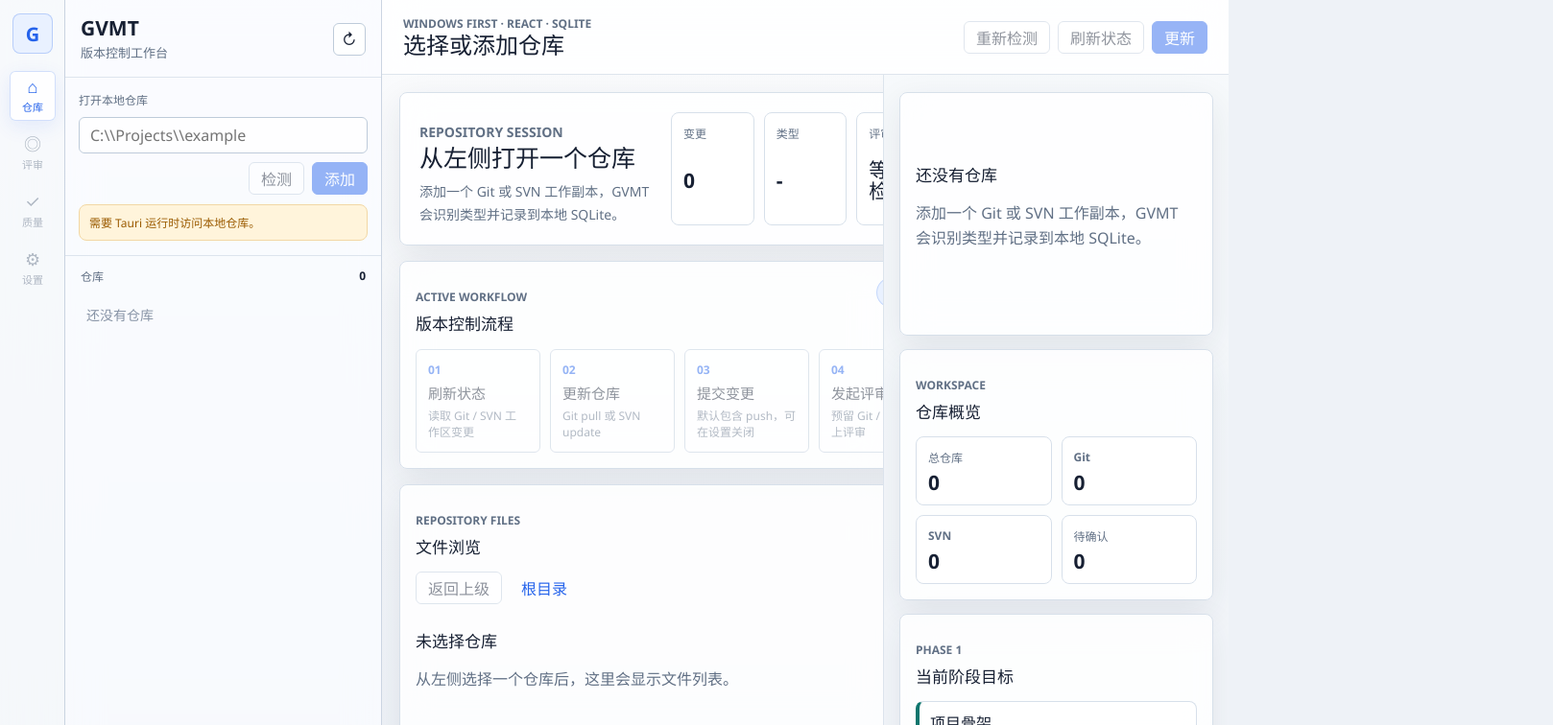
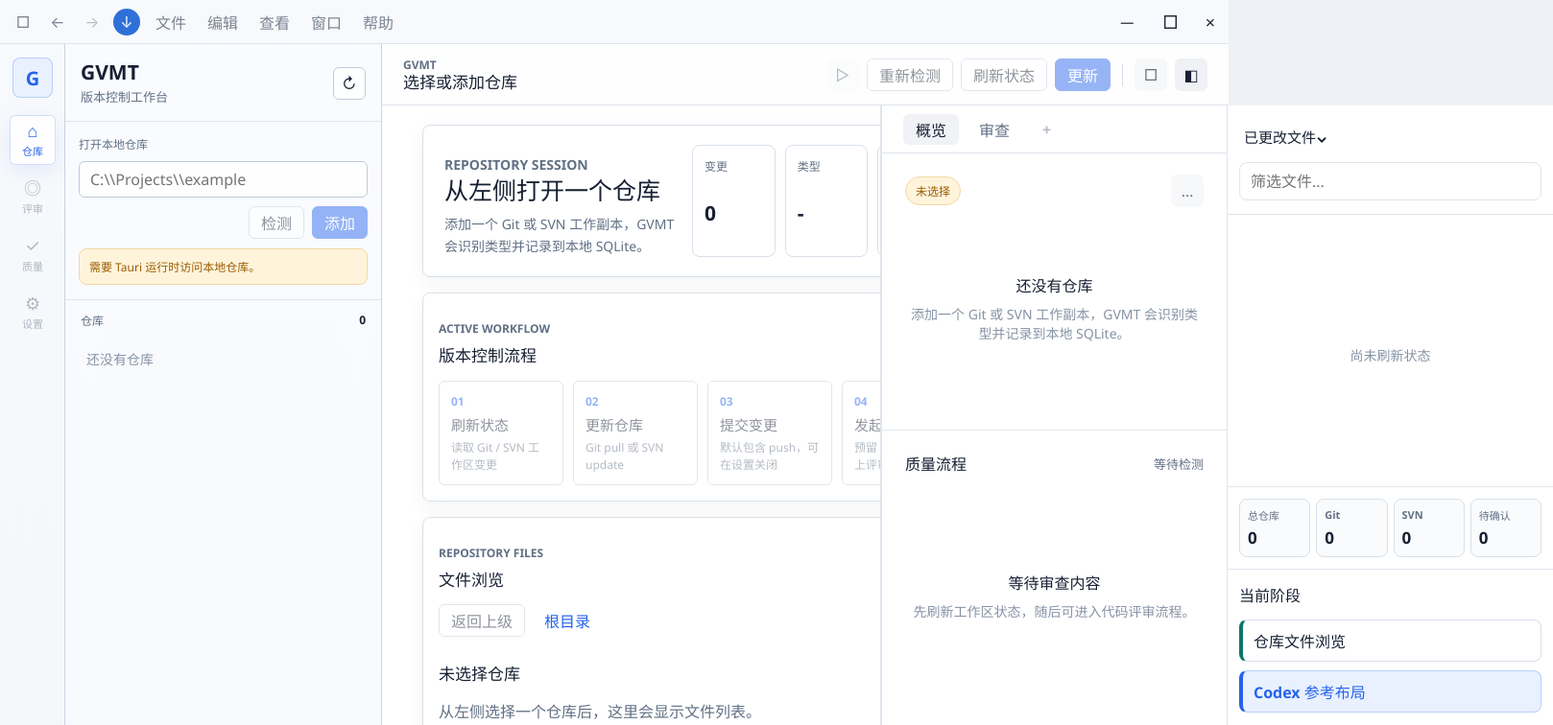
Before and after one commit to FlowerDrunk/GVMT, a React (Vite) app: page / in a window 1280 px wide. Shown: the top 756 px of the page at 96% size, 1618 px wide, since content can reach past the window. Built offline with nearby package versions, Linux system fonts and the light colour scheme.

Commit message:
调整为 Codex 参考布局

```diff
--- a/src/App.tsx
+++ b/src/App.tsx
@@ -266,9 +266,39 @@
       : "有待处理变更"
     : "等待检测";
   const breadcrumbs = fileBreadcrumbs(repositoryFiles?.path ?? "");
+  const changedFiles = repositoryStatus?.changes ?? [];
 
   return (
     <main className="app-shell">
+      <header className="window-menu" aria-label="应用菜单">
+        <div className="window-menu-left">
+          <button className="titlebar-button" type="button" title="侧边栏">
+            □
+          </button>
+          <button className="titlebar-button" type="button" title="后退">
+            ←
+          </button>
+          <button className="titlebar-button" type="button" title="前进" disabled>
+            →
+          </button>
+          <button className="titlebar-button accent" type="button" title="更新">
+            ↓
+          </button>
+          <nav className="menu-links" aria-label="窗口菜单">
+            <button type="button">文件</button>
+            <button type="button">编辑</button>
+            <button type="button">查看</button>
+            <button type="button">窗口</button>
+            <button type="button">帮助</button>
+          </nav>
+        </div>
+        <div className="window-menu-right" aria-hidden="true">
+          <span>－</span>
+          <span>□</span>
+          <span>×</span>
+        </div>
+      </header>
+
       <aside className="activity-rail" aria-label="主导航">
         <div className="rail-logo">G</div>
         <nav className="rail-nav">
@@ -365,10 +395,13 @@
       <section className="workspace">
         <header className="command-bar">
           <div className="command-title">
-            <p className="eyebrow">Windows first · React · SQLite</p>
+            <p className="eyebrow">GVMT</p>
             <h2>{selectedRepository?.name ?? "选择或添加仓库"}</h2>
           </div>
           <div className="command-actions">
+            <button className="icon-button ghost-icon" type="button" title="运行检测" disabled={!selectedRepository || isLoading}>
+              ▷
+            </button>
             <button
               className="secondary-button"
               type="button"
@@ -392,6 +425,13 @@
               onClick={handleUpdateRepository}
             >
               更新
+            </button>
+            <span className="toolbar-divider" />
+            <button className="icon-button ghost-icon" type="button" title="打开文件浏览">
+              □
+            </button>
+            <button className="icon-button ghost-icon active" type="button" title="显示侧栏">
+              ◧
             </button>
           </div>
         </header>
@@ -664,25 +704,30 @@
           </section>
 
           <aside className="context-pane">
-            <section className="panel detail-panel">
+            <div className="context-tabs" role="tablist" aria-label="仓库上下文">
+              <button className="active" type="button">
+                概览
+              </button>
+              <button type="button">审查</button>
+              <button type="button" disabled>
+                +
+              </button>
+            </div>
+
+            <section className="context-section repository-summary">
+              <div className="summary-topline">
+                <span className={`status-pill ${selectedRepository ? statusTone(selectedRepository.vcsType) : "warning"}`}>
+                  {selectedRepository ? vcsLabels[selectedRepository.vcsType] : "未选择"}
+                </span>
+                <button className="icon-button ghost-icon" type="button" title="更多">
+                  …
+                </button>
+              </div>
               {selectedRepository ? (
-                <>
-                  <div className="repo-header">
-                    <div>
-                      <p className="eyebrow">{vcsLabels[selectedRepository.vcsType]}</p>
+                <div className="summary-copy">
                   <h3>{selectedRepository.name}</h3>
-                    </div>
-                    <span className={`status-pill ${statusTone(selectedRepository.vcsType)}`}>已记录</span>
-                  </div>
-                  <div className={`detection-card ${statusTone(selectedRepository.vcsType)}`}>
-                    <strong>{vcsDescriptions[selectedRepository.vcsType]}</strong>
-                    <span>
-                      {selectedRepository.vcsType === "unknown"
-                        ? "如果这是 SVN 工作副本，请确认目录中存在 .svn 元数据，或点击重新检测。"
-                        : "仓库元数据已写入本地数据库，可继续查看状态和后续操作。"}
-                    </span>
-                  </div>
-                  <dl className="metadata">
+                  <p>{vcsDescriptions[selectedRepository.vcsType]}</p>
+                  <dl className="metadata compact">
                     <div>
                       <dt>路径</dt>
                       <dd>{selectedRepository.path}</dd>
@@ -696,23 +741,51 @@
                       <dd>{selectedRepository.branchOrRevision ?? "未检测到"}</dd>
                     </div>
                   </dl>
-                </>
+                </div>
               ) : (
-                <div className="empty-state">
+                <div className="review-empty">
                   <h3>{emptyStateCopy.title}</h3>
                   <p>{emptyStateCopy.body}</p>
                 </div>
               )}
             </section>
 
-            <section className="panel stats-panel">
-              <div className="panel-title-row">
-                <div>
-                  <p className="eyebrow">Workspace</p>
-                  <h3>仓库概览</h3>
+            <section className="context-section review-stage">
+              <div className="review-title-row">
+                <h3>质量流程</h3>
+                <span>{currentReviewState}</span>
               </div>
+              <div className="review-empty">
+                <h3>{repositoryStatus?.clean ? "无未暂存更改" : "等待审查内容"}</h3>
+                <p>{repositoryStatus ? "代码更改和评审事项会在此处集中展示。" : "先刷新工作区状态，随后可进入代码评审流程。"}</p>
               </div>
-              <div className="stats-grid" aria-label="仓库统计">
+            </section>
+          </aside>
+
+          <aside className="changes-pane">
+            <header className="changes-header">
+              <button className="changes-title" type="button">
+                已更改文件⌄
+              </button>
+              <input placeholder="筛选文件..." aria-label="筛选文件" />
+            </header>
+            {changedFiles.length > 0 ? (
+              <div className="changed-file-list">
+                {changedFiles.slice(0, 80).map((change) => (
+                  <button className="changed-file-row" type="button" key={`${change.vcsType}-${change.status}-${change.path}`}>
+                    <span className={`change-badge ${change.status}`}>{changeLabels[change.status]}</span>
+                    <strong>{change.path}</strong>
+                    <small>{vcsLabels[change.vcsType]}</small>
+                  </button>
+                ))}
+              </div>
+            ) : (
+              <div className="changes-empty">
+                <p>{repositoryStatus ? "没有匹配的文件" : "尚未刷新状态"}</p>
+              </div>
+            )}
+
+            <section className="changes-stats">
               <div>
                 <span>总仓库</span>
                 <strong>{repositoryStats.total}</strong>
@@ -729,25 +802,17 @@
                 <span>待确认</span>
                 <strong>{repositoryStats.unknown}</strong>
               </div>
-              </div>
             </section>
 
-            <section className="panel roadmap-panel">
-              <div className="panel-title-row">
-                <div>
-                  <p className="eyebrow">Phase 1</p>
-                  <h3>当前阶段目标</h3>
-                </div>
-              </div>
-              <div className="task-list">
-                <span data-state="done">项目骨架</span>
-                <span data-state="done">SQLite 仓库记录</span>
-                <span data-state="done">Git / SVN 检测</span>
-                <span data-state="done">仓库更新操作</span>
-                <span data-state="active">Codex 风格工作台布局</span>
+            <section className="changes-roadmap">
+              <h3>当前阶段</h3>
+              <div className="task-list compact">
+                <span data-state="done">仓库文件浏览</span>
+                <span data-state="active">Codex 参考布局</span>
               </div>
             </section>
           </aside>
+
         </div>
 
         <footer className="statusbar">
--- a/src/styles.css
+++ b/src/styles.css
@@ -34,7 +34,7 @@
 
 body {
   margin: 0;
-  min-width: 1080px;
+  min-width: 1280px;
   height: 100vh;
   overflow: hidden;
   background:
@@ -104,12 +104,72 @@
 
 .app-shell {
   display: grid;
+  grid-template-rows: 46px minmax(0, 1fr);
   grid-template-columns: 68px 330px minmax(0, 1fr);
   height: 100vh;
   min-height: 0;
 }
 
+.window-menu {
+  grid-column: 1 / -1;
+  display: flex;
+  align-items: center;
+  justify-content: space-between;
+  border-bottom: 1px solid rgba(215, 224, 234, 0.78);
+  background: rgba(247, 249, 252, 0.92);
+  color: #7a828f;
+  padding: 0 14px 0 10px;
+}
+
+.window-menu-left,
+.window-menu-right,
+.menu-links {
+  display: flex;
+  align-items: center;
+}
+
+.window-menu-left {
+  gap: 8px;
+}
+
+.window-menu-right {
+  gap: 28px;
+  color: #222936;
+  font-size: 18px;
+}
+
+.titlebar-button {
+  display: grid;
+  place-items: center;
+  width: 28px;
+  min-height: 28px;
+  border-color: transparent;
+  border-radius: 999px;
+  background: transparent;
+  color: #7a828f;
+  padding: 0;
+}
+
+.titlebar-button.accent {
+  background: #2f6fd8;
+  color: #ffffff;
+}
+
+.menu-links {
+  gap: 22px;
+  margin-left: 8px;
+}
+
+.menu-links button {
+  min-height: 30px;
+  border: 0;
+  background: transparent;
+  color: #7b8491;
+  padding: 0;
+}
+
 .activity-rail {
+  grid-row: 2;
   display: grid;
   grid-template-rows: auto 1fr auto;
   justify-items: center;
@@ -177,6 +237,7 @@
 }
 
 .explorer-pane {
+  grid-row: 2;
   display: grid;
   grid-template-rows: auto auto minmax(0, 1fr);
   min-height: 0;
@@ -380,6 +441,7 @@
 }
 
 .workspace {
+  grid-row: 2;
   display: grid;
   grid-template-rows: auto minmax(0, 1fr) auto;
   min-width: 0;
@@ -391,16 +453,16 @@
   align-items: center;
   justify-content: space-between;
   gap: 18px;
-  min-height: 78px;
+  min-height: 64px;
   border-bottom: 1px solid rgba(215, 224, 234, 0.82);
   background: rgba(255, 255, 255, 0.78);
-  padding: 16px 22px;
+  padding: 10px 22px;
   backdrop-filter: blur(18px);
 }
 
 .command-title h2 {
   color: var(--text);
-  font-size: 24px;
+  font-size: 17px;
   font-weight: 750;
   line-height: 1.18;
 }
@@ -410,16 +472,35 @@
   justify-content: flex-end;
 }
 
+.toolbar-divider {
+  width: 1px;
+  height: 24px;
+  background: var(--line);
+  margin: 0 4px;
+}
+
+.ghost-icon {
+  border-color: transparent;
+  background: rgba(246, 247, 249, 0.86);
+  color: #697385;
+}
+
+.ghost-icon.active {
+  background: #eff1f4;
+  color: var(--text);
+}
+
 .workbench {
   display: grid;
-  grid-template-columns: minmax(460px, 1fr) 360px;
+  grid-template-columns: minmax(520px, 0.98fr) minmax(360px, 0.78fr) minmax(340px, 390px);
   gap: 0;
   min-width: 0;
   min-height: 0;
 }
 
 .main-thread,
-.context-pane {
+.context-pane,
+.changes-pane {
   min-height: 0;
   overflow-y: auto;
   overscroll-behavior: contain;
@@ -429,7 +510,9 @@
   display: grid;
   align-content: start;
   gap: 16px;
-  padding: 18px;
+  border-right: 1px solid rgba(215, 224, 234, 0.82);
+  background: #ffffff;
+  padding: 20px 42px 28px;
   scrollbar-color: rgba(97, 112, 133, 0.34) rgba(255, 255, 255, 0.28);
   scrollbar-width: auto;
 }
@@ -451,12 +534,23 @@
 
 .context-pane {
   display: grid;
-  align-content: start;
-  gap: 14px;
+  grid-template-rows: auto auto minmax(260px, 1fr);
+  align-content: stretch;
+  gap: 0;
   border-left: 1px solid rgba(215, 224, 234, 0.82);
-  background: rgba(246, 249, 252, 0.62);
-  padding: 18px 16px 18px;
+  background: #ffffff;
+  padding: 0;
   scrollbar-color: rgba(37, 99, 235, 0.32) transparent;
+  scrollbar-width: thin;
+}
+
+.changes-pane {
+  display: grid;
+  grid-template-rows: auto minmax(0, 1fr) auto auto;
+  border-left: 1px solid rgba(215, 224, 234, 0.86);
+  background: #ffffff;
+  padding: 0;
+  scrollbar-color: rgba(97, 112, 133, 0.28) transparent;
   scrollbar-width: thin;
 }
 
@@ -473,13 +567,202 @@
   background: rgba(37, 99, 235, 0.3);
 }
 
+.context-tabs {
+  display: flex;
+  align-items: center;
+  gap: 8px;
+  min-height: 50px;
+  border-bottom: 1px solid rgba(215, 224, 234, 0.82);
+  padding: 0 22px;
+}
+
+.context-tabs button {
+  min-height: 32px;
+  border-color: transparent;
+  background: transparent;
+  color: var(--muted);
+  font-weight: 700;
+}
+
+.context-tabs button.active {
+  background: #f0f2f5;
+  color: var(--text);
+}
+
+.context-section {
+  border-bottom: 1px solid rgba(215, 224, 234, 0.72);
+  padding: 22px 24px;
+}
+
+.summary-topline,
+.review-title-row {
+  display: flex;
+  align-items: center;
+  justify-content: space-between;
+  gap: 14px;
+}
+
+.summary-copy {
+  margin-top: 14px;
+}
+
+.summary-copy h3,
+.review-title-row h3,
+.changes-roadmap h3 {
+  color: var(--text);
+  font-size: 16px;
+  margin: 0;
+}
+
+.summary-copy p {
+  color: var(--muted);
+  font-size: 13px;
+  line-height: 1.55;
+  margin: 8px 0 0;
+}
+
+.review-stage {
+  display: grid;
+  grid-template-rows: auto minmax(0, 1fr);
+  min-height: 320px;
+  border-bottom: 0;
+}
+
+.review-title-row span {
+  color: var(--muted);
+  font-size: 13px;
+}
+
+.review-empty,
+.changes-empty {
+  display: grid;
+  place-content: center;
+  min-height: 210px;
+  color: var(--subtle);
+  text-align: center;
+}
+
+.review-empty h3 {
+  color: var(--text);
+  font-size: 16px;
+  margin: 0;
+}
+
+.review-empty p,
+.changes-empty p {
+  color: var(--subtle);
+  font-size: 14px;
+  margin: 8px 0 0;
+}
+
+.changes-header {
+  display: grid;
+  gap: 12px;
+  border-bottom: 1px solid rgba(215, 224, 234, 0.82);
+  padding: 17px 12px 14px;
+}
+
+.changes-title {
+  justify-self: start;
+  min-height: 30px;
+  border-color: transparent;
+  background: transparent;
+  color: var(--text);
+  font-size: 15px;
+  font-weight: 800;
+  padding: 0 4px;
+}
+
+.changes-header input {
+  min-height: 40px;
+  border-color: #dfe5ec;
+  border-radius: 8px;
+  background: #ffffff;
+}
+
+.changed-file-list {
+  display: grid;
+  align-content: start;
+  gap: 6px;
+  min-height: 0;
+  overflow-y: auto;
+  padding: 12px;
+  scrollbar-color: rgba(97, 112, 133, 0.28) transparent;
+  scrollbar-width: thin;
+}
+
+.changed-file-row {
+  display: grid;
+  grid-template-columns: 72px minmax(0, 1fr) auto;
+  align-items: center;
+  gap: 8px;
+  min-height: 38px;
+  border-color: transparent;
+  background: transparent;
+  padding: 7px 8px;
+  text-align: left;
+}
+
+.changed-file-row:hover:not(:disabled) {
+  background: #f5f7fa;
+}
+
+.changed-file-row strong {
+  overflow: hidden;
+  color: var(--text);
+  font-family: "Cascadia Code", "Consolas", monospace;
+  font-size: 12px;
+  font-weight: 650;
+  text-overflow: ellipsis;
+  white-space: nowrap;
+}
+
+.changed-file-row small {
+  color: var(--subtle);
+  font-size: 11px;
+  font-weight: 800;
+}
+
+.changes-stats {
+  display: grid;
+  grid-template-columns: repeat(4, minmax(0, 1fr));
+  gap: 6px;
+  border-top: 1px solid rgba(215, 224, 234, 0.72);
+  padding: 12px;
+}
+
+.changes-stats div {
+  display: grid;
+  gap: 4px;
+  border: 1px solid var(--line);
+  border-radius: 8px;
+  background: #fafbfc;
+  padding: 8px;
+}
+
+.changes-stats span {
+  color: var(--muted);
+  font-size: 11px;
+  font-weight: 800;
+}
+
+.changes-stats strong {
+  color: var(--text);
+  font-size: 17px;
+}
+
+.changes-roadmap {
+  border-top: 1px solid rgba(215, 224, 234, 0.72);
+  padding: 14px 12px 16px;
+}
+
 .panel,
 .hero-panel,
 .workflow-card {
   border: 1px solid var(--line);
   border-radius: 8px;
   background: var(--surface);
-  box-shadow: var(--shadow);
+  box-shadow: 0 6px 22px rgba(29, 42, 64, 0.05);
   backdrop-filter: blur(16px);
 }
 
@@ -487,7 +770,7 @@
   display: grid;
   grid-template-columns: minmax(0, 1fr) minmax(280px, 0.7fr);
   gap: 18px;
-  padding: 20px;
+  padding: 20px 22px;
 }
 
 .hero-copy h3 {
```
Lines whose indentation alone changed are shown as unchanged.
